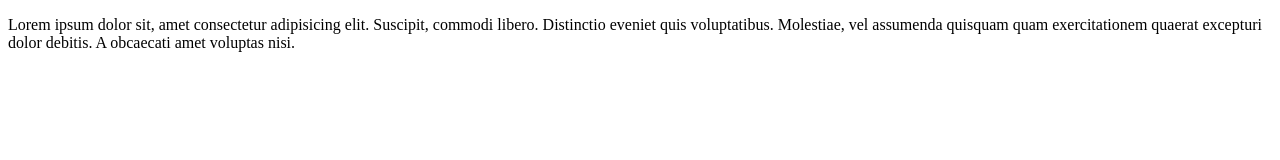
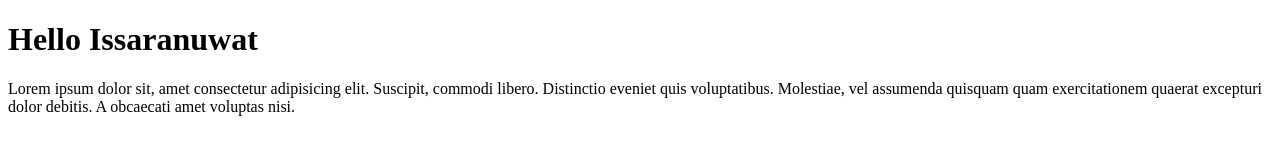
Before and after one commit to mroat888/git-demo, a plain HTML site: page index.html in a window 1280 px wide. Drawn offline with Linux system fonts and the light colour scheme.

Commit message:
commit hello

```diff
--- a/index.html
+++ b/index.html
@@ -7,6 +7,7 @@
     <title>Hello Git hub</title>
 </head>
 <body>
+    <h1>Hello Issaranuwat</h1>
     <p>
         Lorem ipsum dolor sit, amet consectetur adipisicing elit. Suscipit, commodi libero. Distinctio eveniet quis voluptatibus.
          Molestiae, vel assumenda quisquam quam exercitationem quaerat excepturi dolor debitis. A obcaecati amet voluptas nisi.
```
